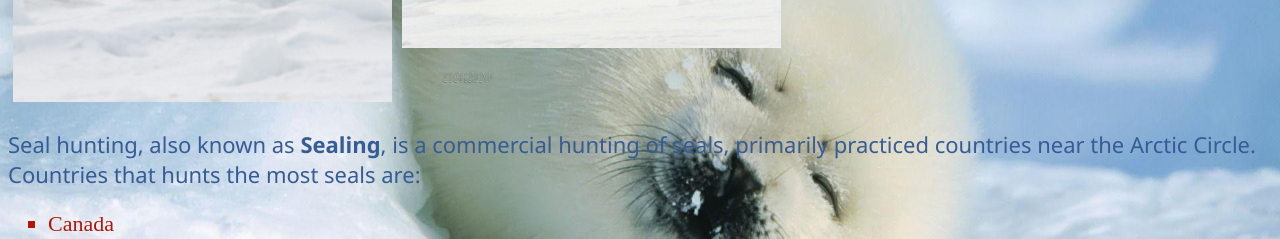
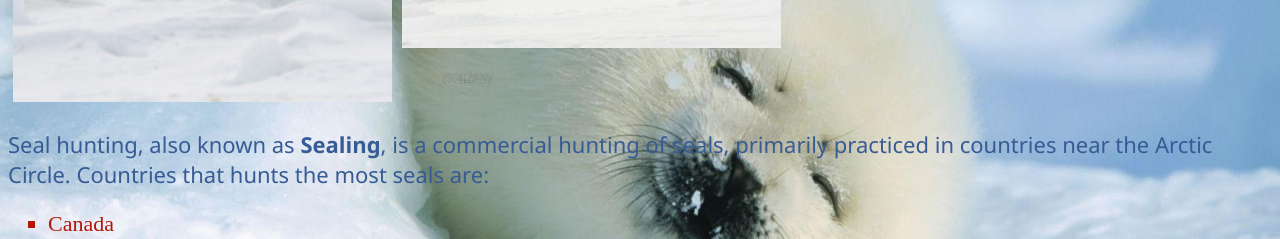
Before and after one commit to nikiyao123/COMM2036HTML-CSS, a plain HTML site: page website.html in a window 1280 px wide. Shown: the part 1240-1479 px from the top of the page. Drawn offline with Linux system fonts and the light colour scheme.

Commit message:
Update website.html

```diff
--- a/website.html
+++ b/website.html
@@ -23,7 +23,7 @@
               <img src="images/sealHunt2.jpeg" style="width:100%">
             </div>
           </div>
-        <p>Seal hunting, also known as <b>Sealing</b>, is a commercial hunting of seals, primarily practiced countries near the Arctic Circle. Countries that hunts the most seals are:</p>
+        <p>Seal hunting, also known as <b>Sealing</b>, is a commercial hunting of seals, primarily practiced in countries near the Arctic Circle. Countries that hunts the most seals are:</p>
         <ul>
             <li>Canada</li>
             <li>Greenaland</li>
```
